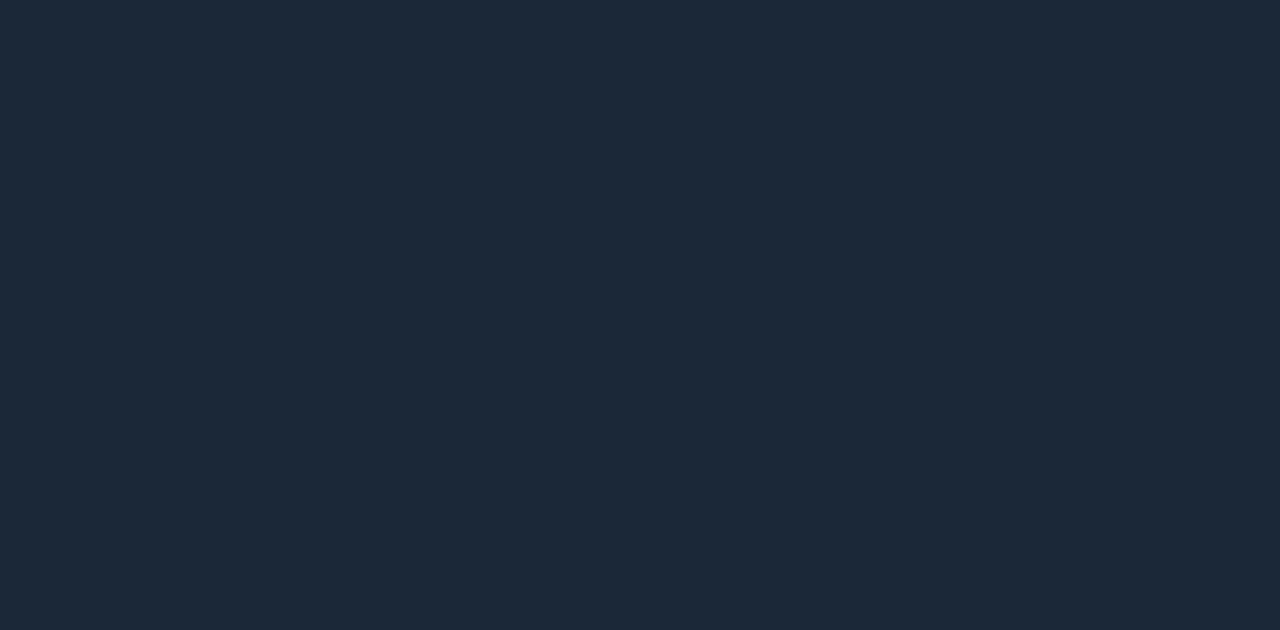
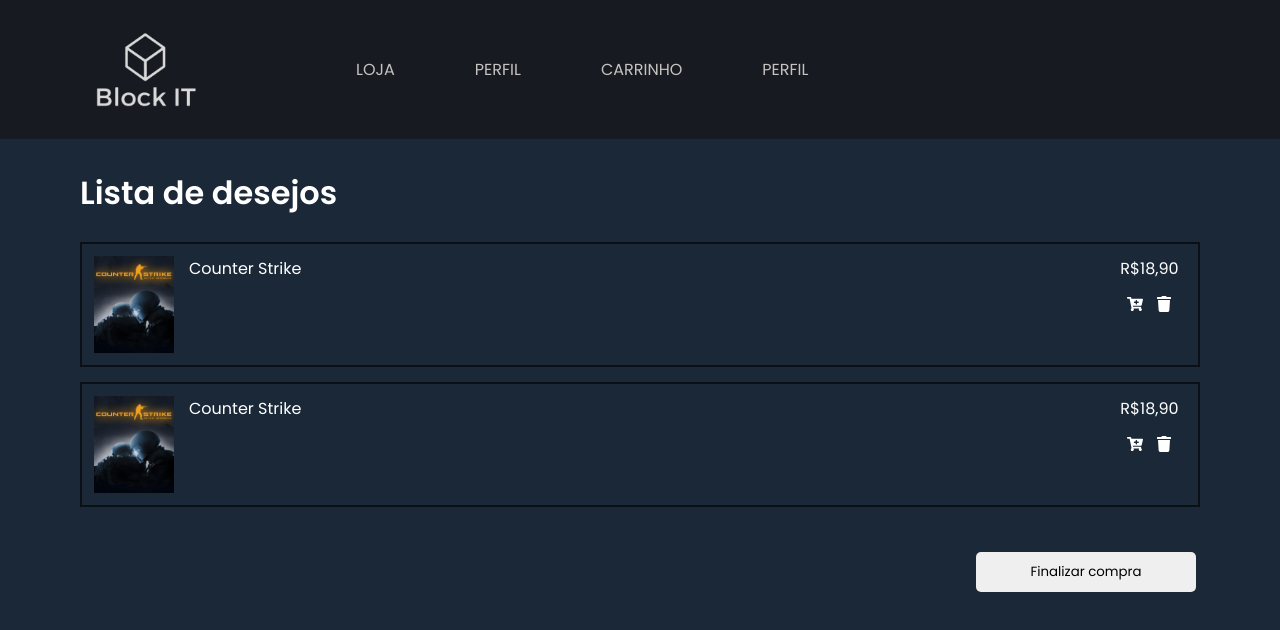
Before and after one commit to 1TATO/blockit-front, a React (Create React App) app: page /wishlist in a window 1280 px wide. Before the commit this address had no page. Shown: the top 630 px of the page. Built offline with nearby package versions, Linux system fonts and the light colour scheme.

Commit message:
Created Wishlist page

```diff
--- a/src/App.jsx
+++ b/src/App.jsx
@@ -3,6 +3,7 @@ import { BrowserRouter, Routes, Route } from "react-router-dom";
 import { Home } from "./Pages/Home";
 import { Details } from "./Pages/Details";
 import { Cart } from "./Pages/Cart";
+import { Wishlist } from "./Pages/Wishlist";
 
 import { GlobalStyle } from "./styles/global";
 
@@ -13,6 +14,7 @@ function App() {
         <Route path="/" element={<Home />} />
         <Route path="/details" element={<Details />} />
         <Route path="/cart" element={<Cart />} />
+        <Route path="/wishlist" element={<Wishlist />} />
       </Routes>
       <GlobalStyle />
     </BrowserRouter>
--- a/src/Pages/Details/index.jsx
+++ b/src/Pages/Details/index.jsx
@@ -31,7 +31,9 @@ export function Details() {
             <Link to={"/cart"}>
               <Button>Adicionar ao carrinho</Button>
             </Link>
-            <Button>Adicionar à lista de desejos</Button>
+            <Link to={"/wishlist"}>
+              <Button>Adicionar à lista de desejos</Button>
+            </Link>
           </Information>
         </Content>
       </Container>
--- /dev/null
+++ b/src/Pages/Wishlist/index.jsx
@@ -0,0 +1,49 @@
+import { FaTrash, FaCartPlus } from "react-icons/fa";
+
+import { Header } from "../../components/Header";
+import { Button } from "../../components/Button";
+
+import gameImg from "../../assets/cs.jpg";
+
+import { Container, Item, Option, Buttons } from "./styles";
+
+export function Wishlist() {
+  return (
+    <>
+      <Header />
+
+      <Container>
+        <h1>Lista de desejos</h1>
+
+        <Item>
+          <img src={gameImg} alt="Game background" />
+
+          <p>Counter Strike</p>
+
+          <Option>
+            <span>R$18,90</span>
+            <Buttons>
+              <FaCartPlus />
+              <FaTrash />
+            </Buttons>
+          </Option>
+        </Item>
+        <Item>
+          <img src={gameImg} alt="Game background" />
+
+          <p>Counter Strike</p>
+
+          <Option>
+            <span>R$18,90</span>
+            <Buttons>
+              <FaCartPlus />
+              <FaTrash />
+            </Buttons>
+          </Option>
+        </Item>
+
+        <Button>Finalizar compra</Button>
+      </Container>
+    </>
+  );
+}
--- /dev/null
+++ b/src/Pages/Wishlist/styles.js
@@ -0,0 +1,59 @@
+import styled from 'styled-components';
+
+export const Container = styled.div`
+  max-width: 1120px;
+  margin: 30px auto;
+
+  h1 {
+    margin-bottom: 25px;
+  }
+
+  button {
+    margin-left: 80%;
+  }
+`;
+
+export const Item = styled.div`
+  display: flex;
+  flex-direction: row;
+
+  border: 2px solid rgba(0,0,0,0.59);
+  padding:12px;
+
+  width: 100%;
+  height: 125px;
+
+  margin-bottom: 15px;
+
+  img {
+    width: 80px;
+    margin-right: 15px;
+  }
+
+  p {
+    margin-right: 75%;
+  }
+`;
+
+export const Option = styled.div`
+  display: flex;
+  flex-direction: column;
+  margin-right: 0;
+
+  span {
+    margin-bottom: 15px;
+  }
+
+  svg {
+    cursor: pointer;
+    margin: 0 auto;
+
+    &:hover {
+      filter: brightness(0.90);
+    }
+  }
+`;
+
+export const Buttons = styled.div`
+  display: flex;
+`
--- a/src/components/Header/index.jsx
+++ b/src/components/Header/index.jsx
@@ -1,3 +1,4 @@
+import { Link } from "react-router-dom";
 import logoImg from "../../assets/BlockIT.png";
 
 import { Container, Content } from "./styles";
@@ -7,9 +8,13 @@ export function Header() {
     <Container>
       <Content>
         <img src={logoImg} alt="Block IT" />
-        <button type="button">LOJA</button>
+        <Link to={"/"}>
+          <button type="button">LOJA</button>
+        </Link>
         <button type="button">PERFIL</button>
-        <button type="button">CARRINHO</button>
+        <Link to={"/cart"}>
+          <button type="button">CARRINHO</button>
+        </Link>
         <button type="button">PERFIL</button>
       </Content>
     </Container>
```
